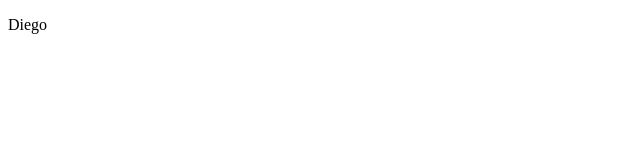
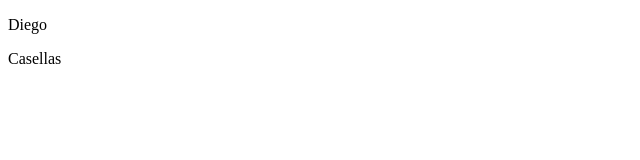
Before and after one commit to ElCubano37/UeK_Modul_210, a plain HTML site: page Auftrag_6.2/index.html in a window 1280 px wide. Shown: the full height of the page, 0-640 px from the left. Drawn offline with Linux system fonts and the light colour scheme.

Commit message:
html veränderung

```diff
--- a/Auftrag_6.2/index.html
+++ b/Auftrag_6.2/index.html
@@ -7,5 +7,6 @@
 </head>
 <body>
     <p>Diego</p>
+    <p>Casellas</p>
 </body>
 </html>
```
